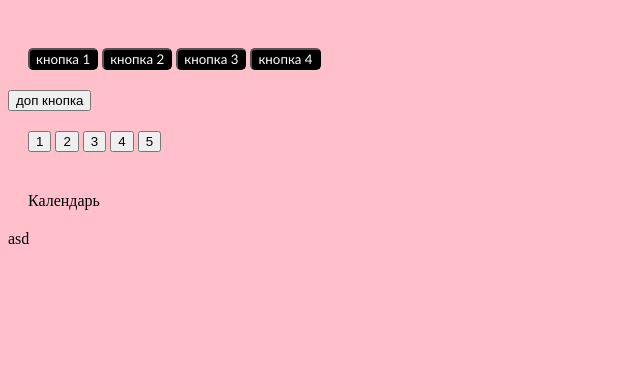
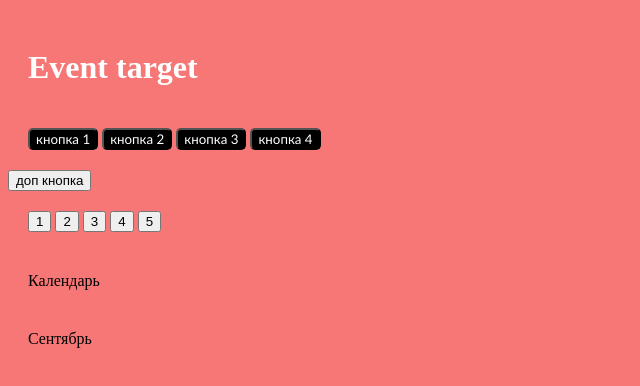
Before and after one commit to belkud/vite-project, a website built with Vite: page index.html in a window 1280 px wide. Shown: the whole page, without its empty margins (0-640 px from the left). Built offline with nearby package versions, Linux system fonts and the light colour scheme.

Commit message:
sddfgsdf

```diff
--- a/index.html
+++ b/index.html
@@ -32,9 +32,12 @@
         transition:  0.5s;
         box-shadow: 0px 0px 2px 2px aqua;
       }
+      h1 {
+        color:  white;
+      }
 
       body {
-        background-color: pink;
+        background-color: rgb(247, 118, 118);
       }
 
 
@@ -57,6 +60,7 @@
   <body>
 
     <div class="wrapper">
+      <h1>Event target</h1>
       <button class="btn">кнопка 1</button>
         <button class="btn">кнопка 2</button>
         <button class="btn">кнопка 3</button>
@@ -72,15 +76,16 @@
 <div class="texx"></div> -->
 
 <div>
-  <button class="color"> 1</button>
+  <button data-number class="color"> 1</button>
    <button class="color"> 2</button>
     <button class="color"> 3</button>
    <button class="color"> 4</button>
   <button class="color"> 5</button>
 </div>
 
-<div class="text">Календарь</div>
-<table class="pow">asd</table>
+<div class="title">Календарь</div>
+<div class="month">Cентябрь</div>
+<table class=""></table>
 
 
 
```
Also changed, not shown: index2.html (added, +19 -0 lines).
